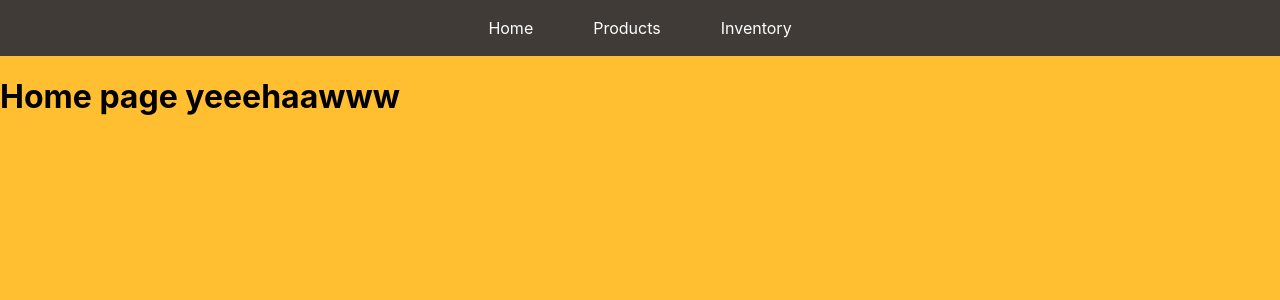
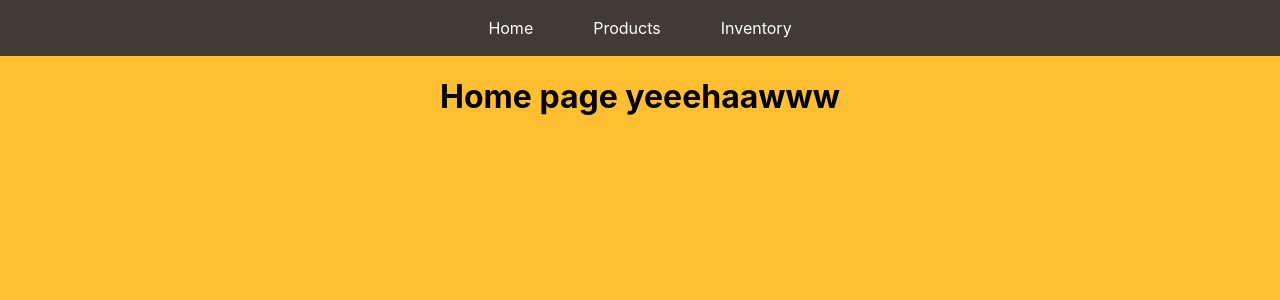
Before and after one commit to CNA-25/admin-frontend, a React (Create React App) app: page / in a window 1280 px wide. Shown: the top 300 px of the page. Built offline with nearby package versions, Linux system fonts and the light colour scheme.

Commit message:
ändra tibaka till riktiga api-URLen

```diff
--- a/src/components/page-specific/InventoryCard.jsx
+++ b/src/components/page-specific/InventoryCard.jsx
@@ -12,7 +12,7 @@ const InventoryCard = ({ item }) => {
   const [isEditing, setIsEditing] = useState(false);
 
   const token = localStorage.getItem('access_token');
-  const URL = 'https://dev-inventory-service-inventory-service.2.rahtiapp.fi';
+  const URL = 'https://inventory-service-inventory-service.2.rahtiapp.fi';
 
   const handleIncrease = async () => {
     if (increaseQuantity <= 0) {
--- a/src/components/page-specific/InventoryList.jsx
+++ b/src/components/page-specific/InventoryList.jsx
@@ -11,7 +11,7 @@ const InventoryList = () => {
 
   useEffect(() => {
     const token = localStorage.getItem('access_token');
-    const URL = 'https://dev-inventory-service-inventory-service.2.rahtiapp.fi';
+    const URL = 'https://inventory-service-inventory-service.2.rahtiapp.fi';
 
     if (!token) {
       setError("Bearer token is missing.");
--- a/src/pages/Inventory.jsx
+++ b/src/pages/Inventory.jsx
@@ -1,5 +1,7 @@
 import React from 'react';
 import InventoryList from '../components/page-specific/InventoryList';  // Import the InventoryList component
+import "../style/Inventory.css";
+
 
 const Inventory = () => {
   return (
--- a/src/style/Inventory.css
+++ b/src/style/Inventory.css
@@ -19,6 +19,10 @@
   box-shadow: 0 4px 8px rgba(0, 0, 0, 0.1);
   text-align: center;
   transition: box-shadow 0.2s ease-in-out; /* Smooth transition for shadow */
+}
+
+h1 {
+  text-align: center;
 }
 
 
```
